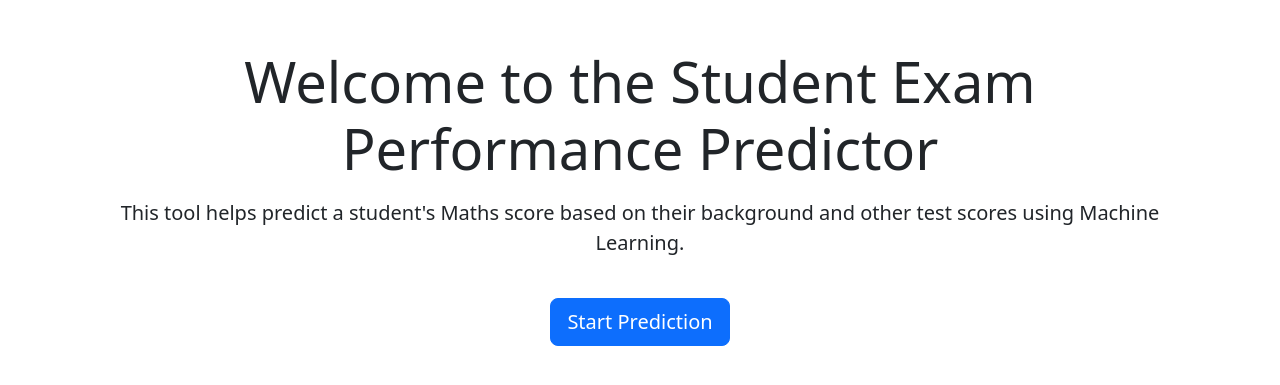
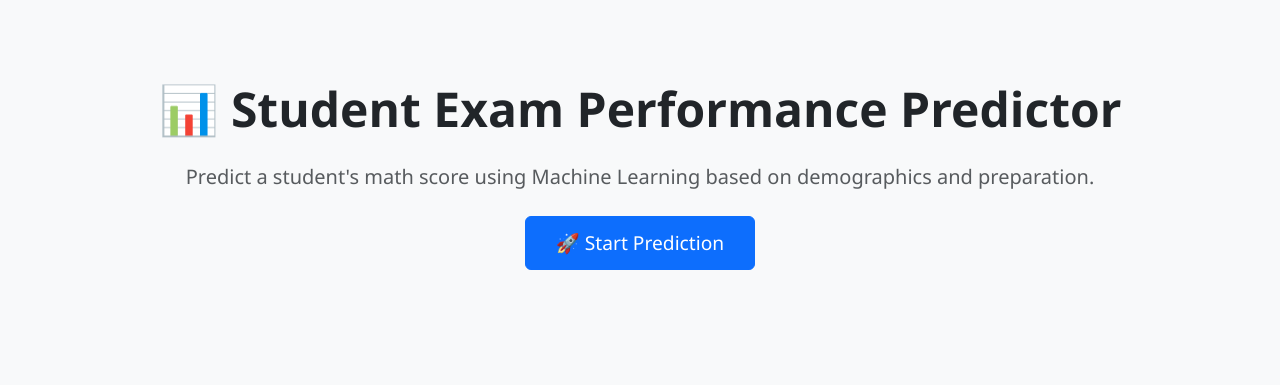
Before and after one commit to TSR1804/mlProject, a Flask app: page / in a window 1280 px wide. Shown: the top 385 px of the page. Run offline with Flask 3, Linux system fonts and the light colour scheme.

Commit message:
Update index.html

```diff
--- a/templates/index.html
+++ b/templates/index.html
@@ -2,14 +2,39 @@
 <html lang="en">
 <head>
     <meta charset="UTF-8">
-    <title>Home | Student Exam Predictor</title>
+    <title>Student Exam Performance Predictor</title>
+    <meta name="viewport" content="width=device-width, initial-scale=1">
+
+    <!-- Bootstrap CSS -->
     <link href="https://cdn.jsdelivr.net/npm/bootstrap@5.3.0/dist/css/bootstrap.min.css" rel="stylesheet">
+
+    <!-- Custom Styles -->
+    <style>
+        body {
+            background: #f8f9fa;
+            font-family: 'Segoe UI', sans-serif;
+        }
+        .hero-section {
+            padding: 80px 20px;
+        }
+        .btn-custom {
+            font-size: 1.2rem;
+            padding: 12px 30px;
+        }
+    </style>
 </head>
 <body>
-    <div class="container text-center mt-5">
-        <h1 class="display-4 mb-3">Welcome to the Student Exam Performance Predictor</h1>
-        <p class="lead">This tool helps predict a student's Maths score based on their background and other test scores using Machine Learning.</p>
-        <a href="{{ url_for('predict_datapoint') }}" class="btn btn-primary btn-lg mt-4">Start Prediction</a>
+    <div class="container text-center hero-section">
+        <h1 class="display-5 fw-bold mb-4">📊 Student Exam Performance Predictor</h1>
+        <p class="lead text-muted mb-4">
+            Predict a student's math score using Machine Learning based on demographics and preparation.
+        </p>
+        <a href="{{ url_for('predict_datapoint') }}" class="btn btn-primary btn-custom">
+            🚀 Start Prediction
+        </a>
     </div>
+
+    <!-- Bootstrap JS (optional if needed) -->
+    <script src="https://cdn.jsdelivr.net/npm/bootstrap@5.3.0/dist/js/bootstrap.bundle.min.js"></script>
 </body>
 </html>
```
